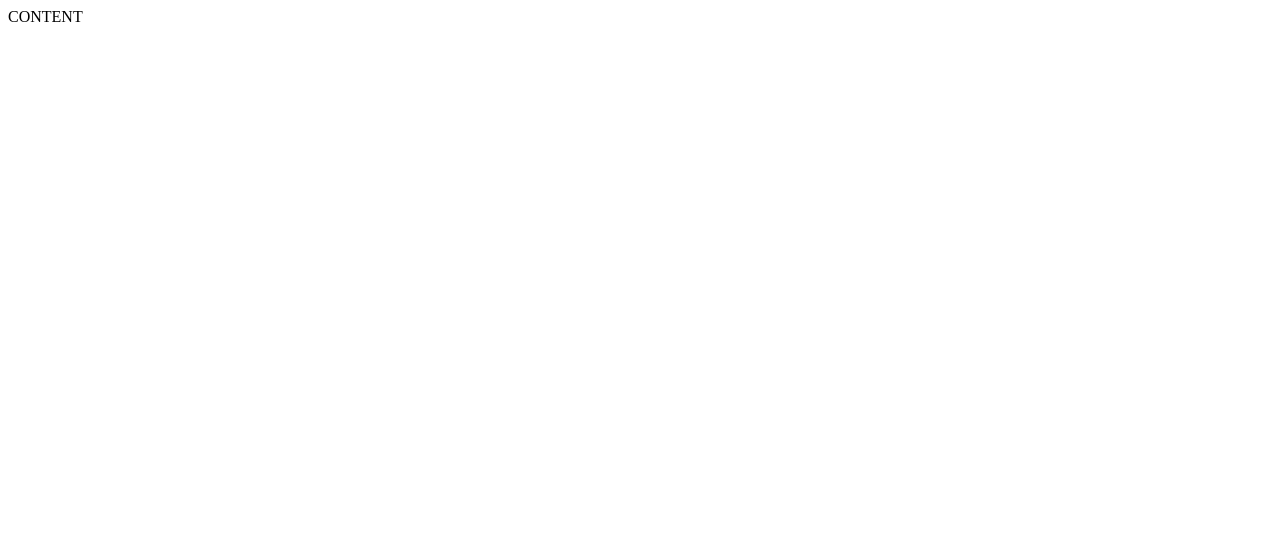
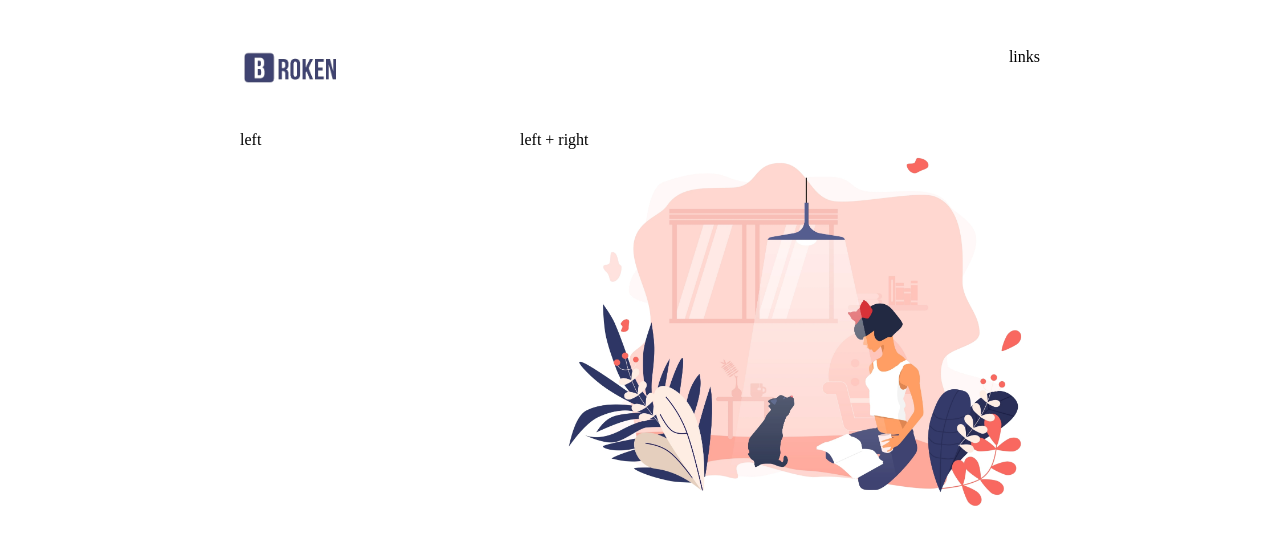
Before and after one commit to Wilksa/03-, a website: page index.html in a window 1280 px wide. Drawn offline with Linux system fonts and the light colour scheme.

Commit message:
structure+favicon

```diff
--- a/index.html
+++ b/index.html
@@ -5,8 +5,57 @@
     <meta http-equiv="X-UA-Compatible" content="IE=edge">
     <meta name="viewport" content="width=device-width, initial-scale=1.0">
     <title>Happy Weekend</title>
+    <link rel="shortcut icon" href="./favicon.ico" type="image/x-icon">
+    <link rel="apple-touch-icon" sizes="144x144" href="./favicon/apple-touch-icon.png">
+<link rel="icon" type="image/png" sizes="32x32" href=".favicon/favicon-32x32.png">
+<link rel="icon" type="image/png" sizes="16x16" href=".favicon/favicon-16x16.png">
+<link rel="manifest" href=".favicon/site.webmanifest">
+<link rel="mask-icon" href="./favicon/safari-pinned-tab.svg" color="#5bbad5">
+<meta name="msapplication-TileColor" content="#da532c">
+<meta name="theme-color" content="#ffffff">
+<style>
+    body{}
+    header {
+        display: inline-block;
+        width: 800px;
+        margin-top: 40px;
+        margin-left: calc(50% - 400px);
+
+    }
+    header > img {width: 100px;
+        float: left;}
+    nav {
+        float: right;
+    }
+    main{
+        display: inline-block;
+        width: 800px;
+        margin-top: 40px;
+        margin-left: calc(50% - 400px);
+    }
+    div {
+        float: left;
+        width: 35%;
+    }
+    main > img {
+        float: right;
+        width: 60%;
+    }
+</style>
 </head>
 <body>
-    CONTENT
+    <header>
+        <img src="./images/logo.webp" alt="logo">
+        <nav>
+            links
+        </nav>
+    </header>
+    <main>
+        left + right
+        <div>
+            left
+        </div>
+        <img src="./images/yoga.webp" alt="yoga">
+    </main>
 </body>
 </html>
--- a/package.json
+++ b/package.json
@@ -3,6 +3,7 @@
   "version": "1.0.0",
   "description": "",
   "main": "index.js",
+
   "scripts": {
     "dev": "dead-server --host=localhost --port=4103",
     "test": "echo \"Error: no test specified\" && exit 1"
```
Also changed, not shown: favicon/browserconfig.xml (added, +9 -0 lines), favicon.ico (added), favicon/android-chrome-144x144.png (added), favicon/apple-touch-icon.png (added), favicon/favicon-16x16.png (added), favicon/favicon-32x32.png (added), favicon/mstile-150x150.png (added), favicon/safari-pinned-tab.svg (added), favicon/site.webmanifest (added), images/favicon.png (added).
